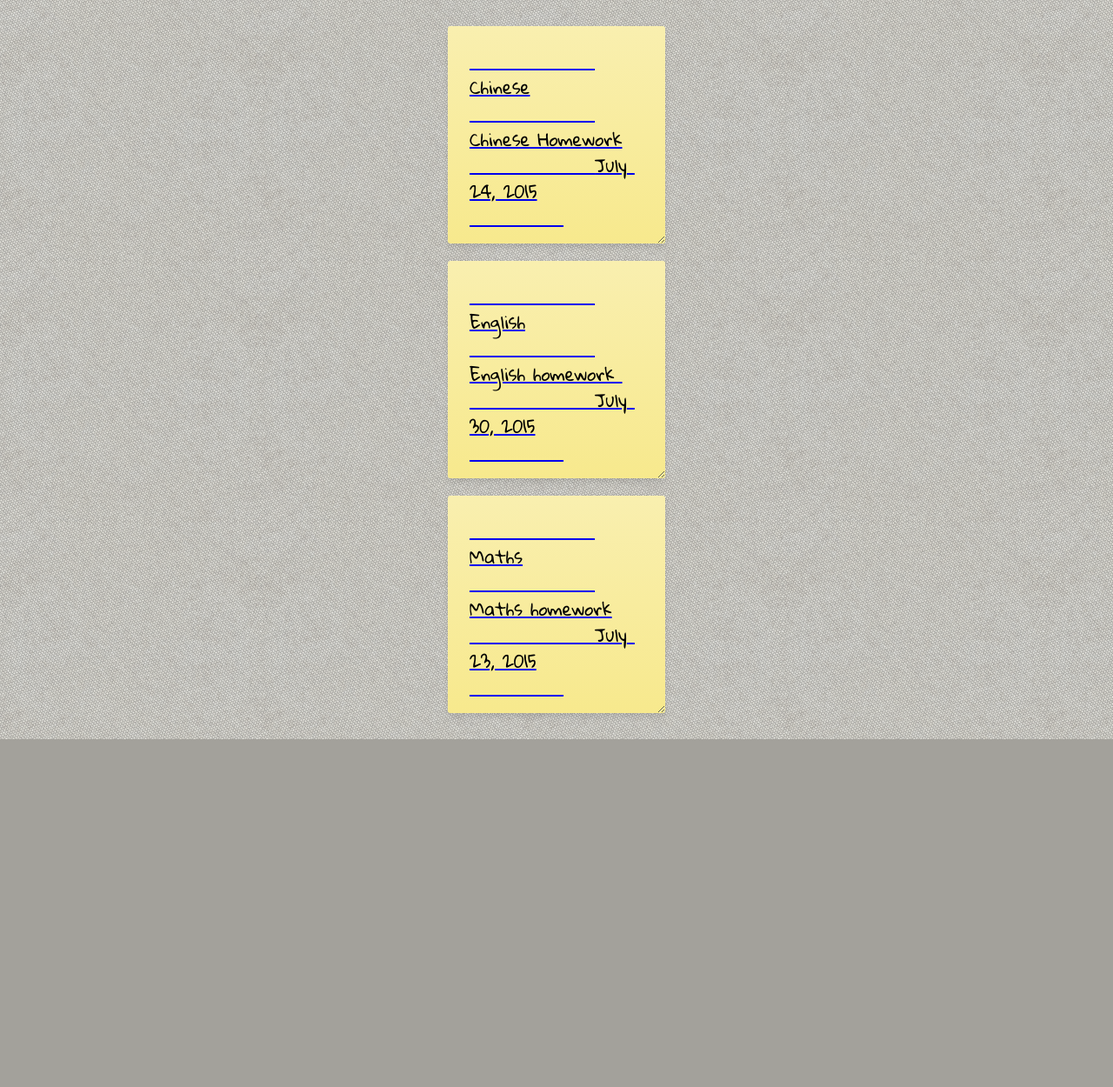
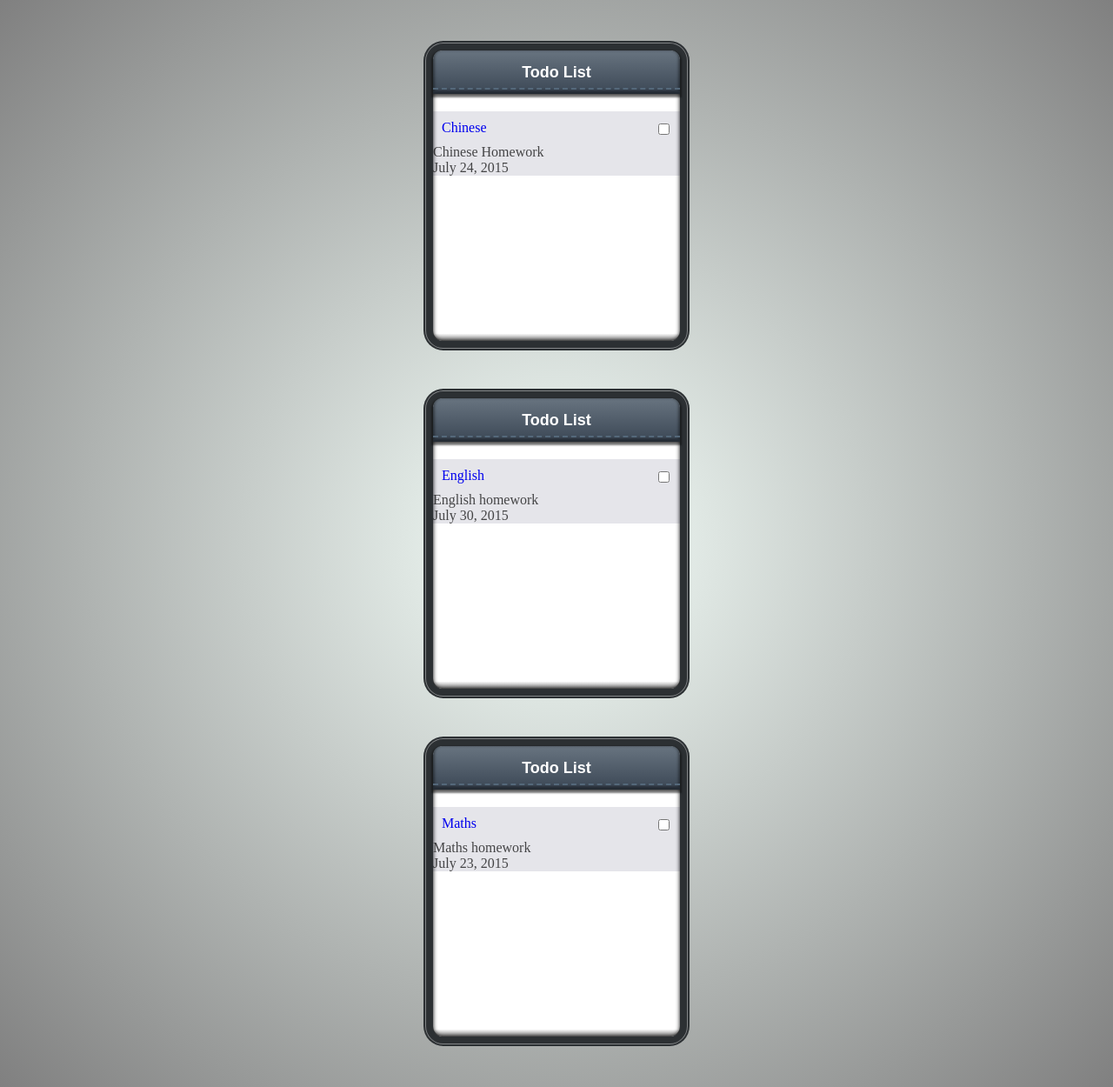
Before and after one commit to Darrenyankj/assignment2, a Django app: page /list/ in a window 1280 px wide. Shown: the whole page at 87% size. Before the commit the page ends 850 px from the top, so only its background shows below. Run offline with Django 3.2, Linux system fonts and the light colour scheme; data comes from the database, SQL or seed files in the repository.

Commit message:
First commi

```diff
--- a/todo/static/todo/style.css
+++ b/todo/static/todo/style.css
@@ -1,28 +1,82 @@
-@import url(http://fonts.googleapis.com/css?family=Gloria+Hallelujah);
-* { box-sizing:border-box; }
-body { background:url(media/little_pluses.png) #cacaca; margin:30px; }
+*{
+  margin: 0;
+  padding: 0;
+  outline: none;
+	border: none;
+	box-sizing: border-box;
+}
+*:before,
+*:after{
+	box-sizing: border-box;
+}
+html,body{
+	min-height: 100%;
+}
+body{
+	background-image: radial-gradient(mintcream 0%, gray 100%);
+	font-family: "Century Gothic";
+}
+.wrap{
+	width: 300px;
+	height: 350px;
+	margin: 50px auto;
+	border-radius: 20px;
+	border: solid 8px #2c3033;
+	background: white;
+	box-shadow: 0 0 0px 1px rgba(255,255,255,.4),
+						0 0 0px 3px #2c3033;
+}
+.header{
+	width: 100%;
+	height: 50px;
 
-textarea  {
+	border-radius: 10px 10px 0 0px;
+	background-image: linear-gradient(#687480 0%, #3b4755 100%);
+	font: bold 18px/50px arial;
+	text-align: center;
+	color: white;
+	box-shadow: inset 0 -2px 3px 2px rgba(0,0,0,.4),
+						0 2px 2px 2px rgba(0,0,0,.4);
+}
+span{
 	display: block;
-	padding: 25px 25px 40px;
-	margin:0 auto 20px auto;
-	width:250px;
-	height:250px;
-	font:20px 'Gloria Hallelujah', cursive;
-	line-height:1.5;
-	border:0;
-	border-radius:3px;
-	background: -webkit-linear-gradient(#F9EFAF, #F7E98D);
-	background: -moz-linear-gradient(#F9EFAF, #F7E98D);
-	background: -o-linear-gradient(#F9EFAF, #F7E98D);
-	background: -ms-linear-gradient(#F9EFAF, #F7E98D);
-	background: linear-gradient(#F9EFAF, #F7E98D);
-	box-shadow:0 4px 6px rgba(0,0,0,0.1);
-	overflow:hidden;
-	transition:box-shadow 0.5s ease;
-	font-smoothing:subpixel-antialiased;
-	max-width:520px;
-	max-height:250px;
+	width: 100%;
+	height: 90%;
+	border-bottom: dashed 2px #54687a;
 }
-textarea:hover { box-shadow:0 5px 8px rgba(0,0,0,0.15); }
-textarea:focus { box-shadow:0 5px 12px rgba(0,0,0,0.2); outline:none; }
+.wrap-list{
+	height: 85%;
+	padding: 20px 0px;
+	box-shadow: inset 0 0px 5px black;
+	border-radius: 0 0 10px 10px;
+	background-image: linear-gradient(transparent 97%, gray 100%);
+}
+
+input[type="checkbox"]{
+  position: relative;
+  top: 14px;
+  right: 12px;
+	float: right;
+}
+input[type="checkbox"]:checked + label{
+	text-decoration: line-through;
+	color: rgba(0,0,0,.3);
+}
+.list{
+	list-style: none;
+	color: rgba(0,0,0,.7);
+}
+.list li:nth-child(odd){
+	background: rgba(0,0,50,.1);
+}
+.list li{
+	float: left;
+	width: 100%;
+}
+label{
+  padding: 10px;
+	cursor: pointer;
+	float: left;
+	width: 95%;
+	transition: all .3s ease;
+}
--- a/todo/templates/todo/index.html
+++ b/todo/templates/todo/index.html
@@ -2,13 +2,21 @@
 <link rel="stylesheet" type="text/css" href="{% static 'todo/style.css' %}" />
 {% if things %}
     {% for thing in things %}
-        <a href={% url 'detail' thing.id %}>
-            <textarea>
-                {{thing.title}}
-                {{thing.content}}
-                {{thing.todo_date}}
-            </textarea>
-        </a>
+    <div class="wrap">
+        <div class="header"><span>Todo List</span></div>
+            <div class="wrap-list">
+                <ol class="list">
+                    <li>
+                        <a href={% url 'detail' thing.id %}>
+                        <input type="checkbox" thing.id >
+                        <label for=thing.id> {{thing.title}}</label></a>
+                        {{thing.content}}
+                        <br>
+                        {{thing.todo_date}}
+                        </li>
+                </ol>
+            </div>
+    </div>
     {% endfor %}
 {% else %}
     <p>There is nothing left to do.</p>
```
